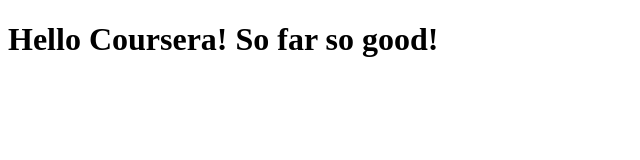
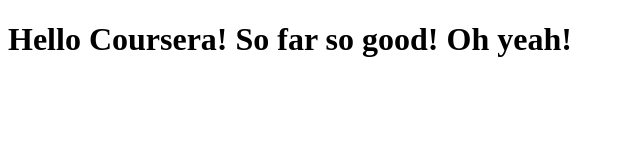
Before and after one commit to HyeprBoy/coursera_johnshopskin, a plain HTML site: page site/index.html in a window 1280 px wide. Shown: the whole page, without its empty margins (0-640 px from the left). Drawn offline with Linux system fonts and the light colour scheme.

Commit message:
Add a line to test browser sync

```diff
--- a/site/index.html
+++ b/site/index.html
@@ -4,6 +4,6 @@
 	<title>Hello Coursera!</title>
 </head>
 <body>
-<h1>Hello Coursera! So far so good!</h1>
+<h1>Hello Coursera! So far so good! Oh yeah!</h1>
 </body>
 </html>
```
